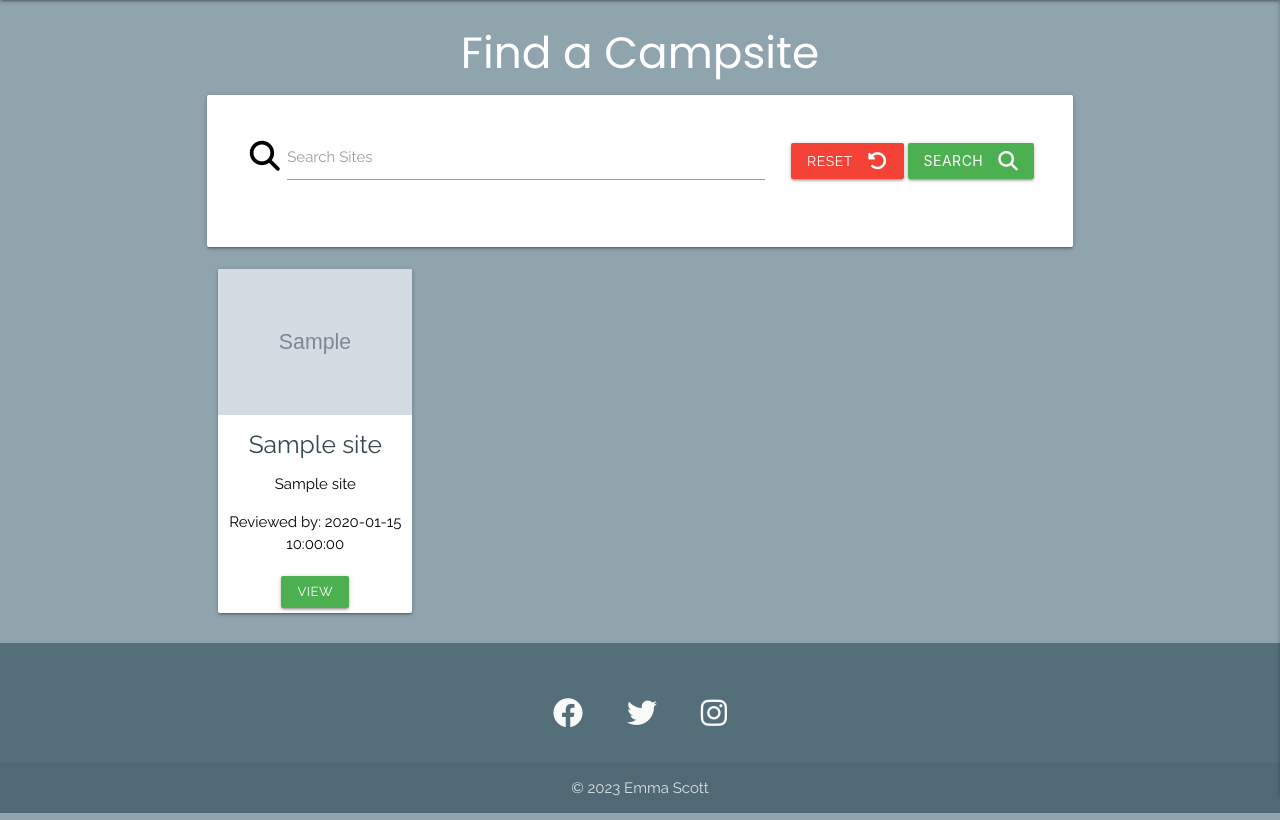
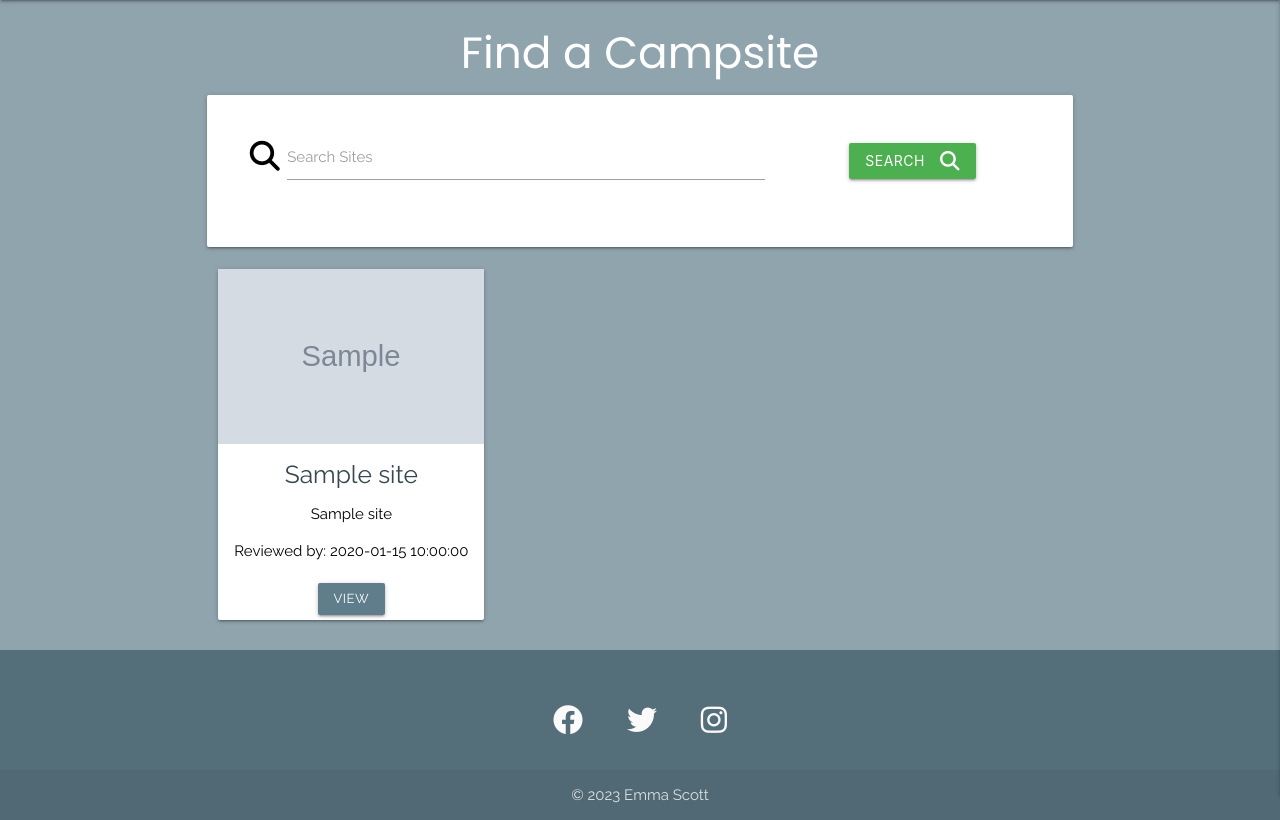
Before and after one commit to EmmaJane22/HappyCamper, a Flask app: page /search in a window 1280 px wide. Shown: the part 64-884 px from the top of the page. Run offline with Flask 2, Linux system fonts and the light colour scheme; grey boxes marked "Sample" are stand-in pictures; a database or web service that is not in the repository returns one stand-in record (values such as "Sample title"); some libraries are stand-ins or nearby versions.

Commit message:
Styling added to site review page

```diff
--- a/static/css/style.css
+++ b/static/css/style.css
@@ -34,7 +34,9 @@ h4 {
 
 .flashes h4 {
     line-height: 2;
-    background-color: #E9C46A;
+    background-color: #fafafa;
+    color: #37474f;
+    text-align: center;
 }
 
 .brand-logo {
@@ -74,7 +76,7 @@ h4 {
 }
 
 .card-panel-home {
-    height: 300px;
+    height: 225px;
 }
 
 .site-title {
@@ -106,3 +108,10 @@ h4 {
 footer li {
     display: inline;
 }
+
+.site-image {
+    background-repeat: no-repeat;
+    background-size: cover;
+    background-position: center;
+    height: 175px;
+}
--- a/templates/edit_review.html
+++ b/templates/edit_review.html
@@ -47,7 +47,7 @@
                 <div class="input-field col s12">
                     <i class="fas fa-pen prefix"></i>
                     <textarea id="site_review" name="site_review" minlength="5"
-                        maxlength="200" class="materialize-textarea validate" required>
+                        maxlength="800" class="materialize-textarea validate" required>
                     {{- site.site_review -}}
                     </textarea>
                     <label for="site_review">Review</label>
--- a/templates/index.html
+++ b/templates/index.html
@@ -35,21 +35,21 @@
 <div class="container">
     <div class="row card-icon">
         <div class="col s12 m6 l4 center-align">
-            <div class="card-panel">
+            <div class="card-panel card-panel-home">
                 <a href="{{ url_for('get_sites') }}"><i class="fas fa-search blue-grey-text darken-3"></i></a>
                 <a href="{{ url_for('get_sites') }}"><h4 class="blue-grey-text darken-3">Search</h4></a>
                 <p>Discover campsites across the UK</p>
             </div>
         </div>
         <div class="col s12 m6 l4 center-align">
-            <div class="card-panel">
+            <div class="card-panel card-panel-home">
                 <a href="{{ url_for('login') }}"><i class="fas fa-file-lines blue-grey-text darken-3"></i></a>
                 <a href="{{ url_for('login') }}"><h4 class="blue-grey-text darken-3">Submit</h4></a>
                 <p>Share your reviews with fellow campers</p>
             </div>
         </div>
         <div class="col s12 m6 l4 center-align">
-            <div class="card-panel">
+            <div class="card-panel card-panel-home">
                 <a href="{{ url_for('login') }}"><i class="fas fa-heart blue-grey-text darken-3"></i></a>
                 <a href="{{ url_for('login') }}"><h4 class="blue-grey-text darken-3">Save</h4></a>
                 <p>Save your favourite sites in one place</p>
--- a/templates/sites.html
+++ b/templates/sites.html
@@ -15,9 +15,6 @@
                 </div>
 
                 <div class="col s12 m4">
-                    <!-- Reset Button-->
-                    <a href="{{ url_for('get_sites') }}" class="red btn">reset
-                        <i class="fas fa-rotate-left right"></i></a>
                     <!-- Submit Button-->
                     <button type="submit" class="btn green">
                         <i class="fas fa-search right"></i> search
@@ -31,11 +28,15 @@
     <div class="row center-align card-margin">
         {% for site in sites %}
             <!-- Card from Materialize for site review cards -->
-            <div class="col s12 m6 l3">
+            <div class="col s12 m6 l4">
                 <div class="card shadow">
                     <!-- site image -->
-                    <div class="card-image">
-                        <img src="{{ site.image_url }}" alt="campsite image">
+
+                    {% if site.image_url != ""  %}
+                        <div class="card-image site-image" style="background-image:url('{{ site.image_url }}');">
+                    {% else %}
+                        <div class="card-image site-image" style="background-image: url('/static/images/tent-image.jpg');">
+                    {% endif %}
                     </div>
                     <!-- site name -->
                     <div class="center-align site-title">
@@ -53,7 +54,7 @@
                     </div>
 
                     <div class="center-align">
-                        <a href="{{ url_for('view_review', site_id=site._id) }}" class="btn-small green">View</a>
+                        <a href="{{ url_for('view_review', site_id=site._id) }}" class="btn-small blue-grey">View</a>
                         {% if ((session.user|lower == site.created_by|lower) or (session.user == "admin")) %}
                             <a href="{{ url_for('delete_review', site_id=site._id) }}" class="btn-small red">Delete</a>
                             <a href="{{ url_for('edit_review', site_id=site._id) }}" class="btn-small light-blue lighten-1">Edit</a>
```
Also changed, not shown: app.py (+6 -4 lines), templates/add_review.html (+13 -2 lines), templates/view_review.html (+19 -9 lines), static/images/tent-holder.jpg (added), static/images/tent-image.jpg (added), static/images/tent-placeholder.jpg (deleted).
